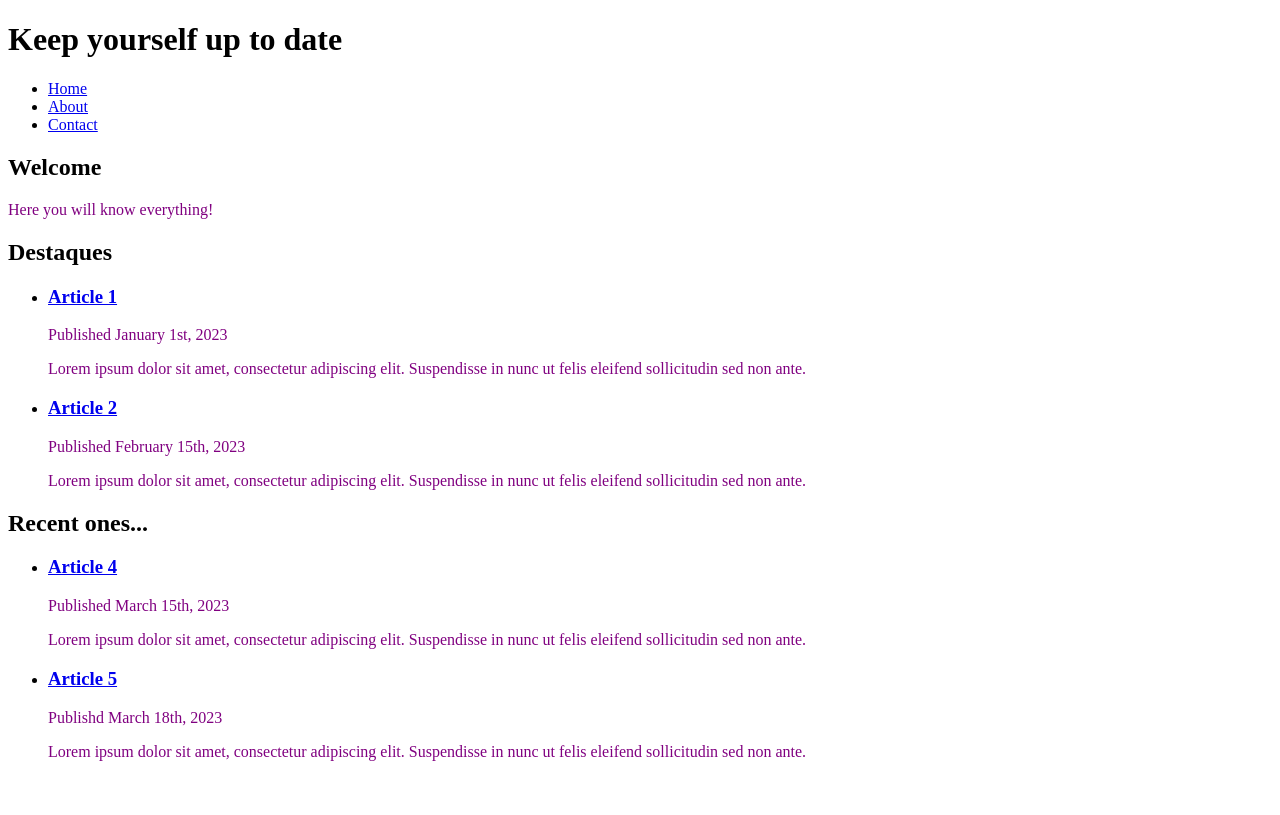
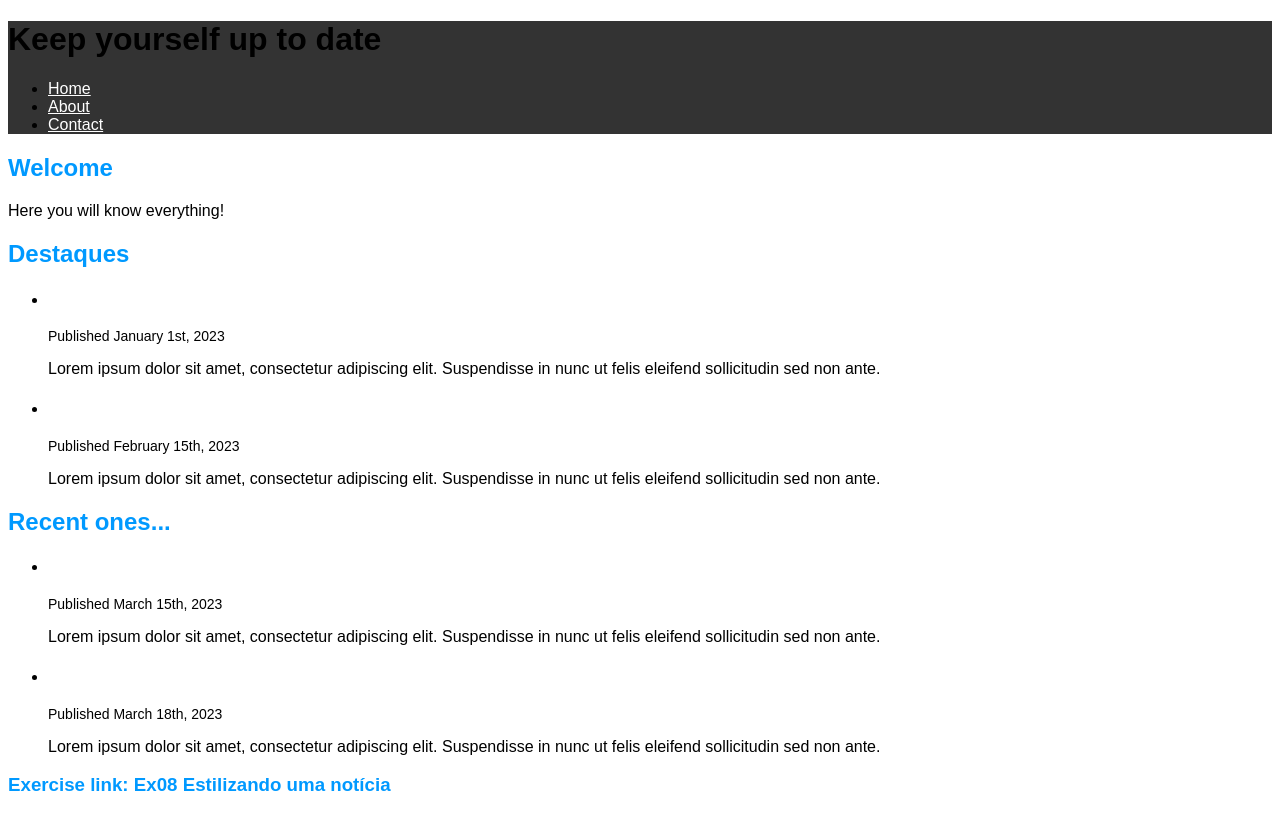
Before and after one commit to gandrade4/DPW-2023.2, a plain HTML site: page Aula 03 - HTML e CSS/Exercício - Site de notícias/index.html in a window 1280 px wide. Drawn offline with Linux system fonts and the light colour scheme; files that its build step writes are made by us from their sources.

Commit message:
missing some checklist in the activity

```diff
--- a/Aula 03 - HTML e CSS/Exercício - Site de notícias/index.html
+++ b/Aula 03 - HTML e CSS/Exercício - Site de notícias/index.html
@@ -54,14 +54,16 @@
             <li>
               <article>
                 <h3><a href="#">Article 5</a></h3>
-                <p class="date">Publishd March 18th, 2023</p>
+                <p class="date">Published March 18th, 2023</p>
                 <p>Lorem ipsum dolor sit amet, consectetur adipiscing elit. Suspendisse in nunc ut felis eleifend sollicitudin sed non ante.</p>
               </article>
             </li>
           </ul>
         </section>
       </main>
-
+      <footer>
+        <h3>Exercise link: <a href="https://profbruno-ufc-qx.github.io/web-development/exercicios/ex08-estilizando-uma-noticia.html"></a>Ex08 Estilizando uma notícia</h3>
+      </footer>
 
 </body>
 </html>
--- /dev/null
+++ b/Aula 03 - HTML e CSS/Exercício - Site de notícias/style.css
@@ -0,0 +1,19 @@
+body{
+    font-family: Arial, Helvetica, sans-serif;
+}
+
+header{
+    background-color: #333333;
+}
+
+a{
+    color: #FFFFFF;
+}
+
+h2,h3{
+    color: #0099FF;
+}
+
+.date{
+    font-size: 14px;
+}
--- a/Aula 03 - HTML e CSS/Prática em aula/style.css
+++ b/Aula 03 - HTML e CSS/Prática em aula/style.css
@@ -17,4 +17,6 @@ p {
 a:hover{
     cursor: pointer;
     background-color: green;
+    font-style: italic;
+    color: gray;
 }
```
Also changed, not shown: Aula 03 - HTML e CSS/Exercício - Site de notícias/styles.css (deleted).
